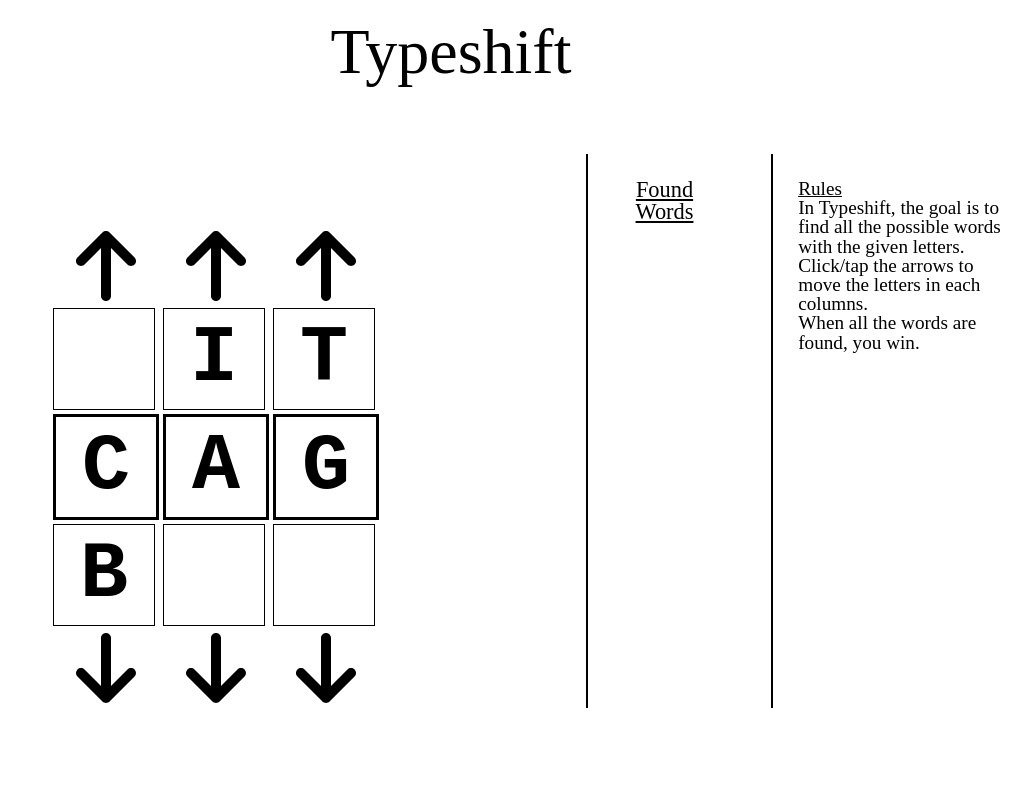
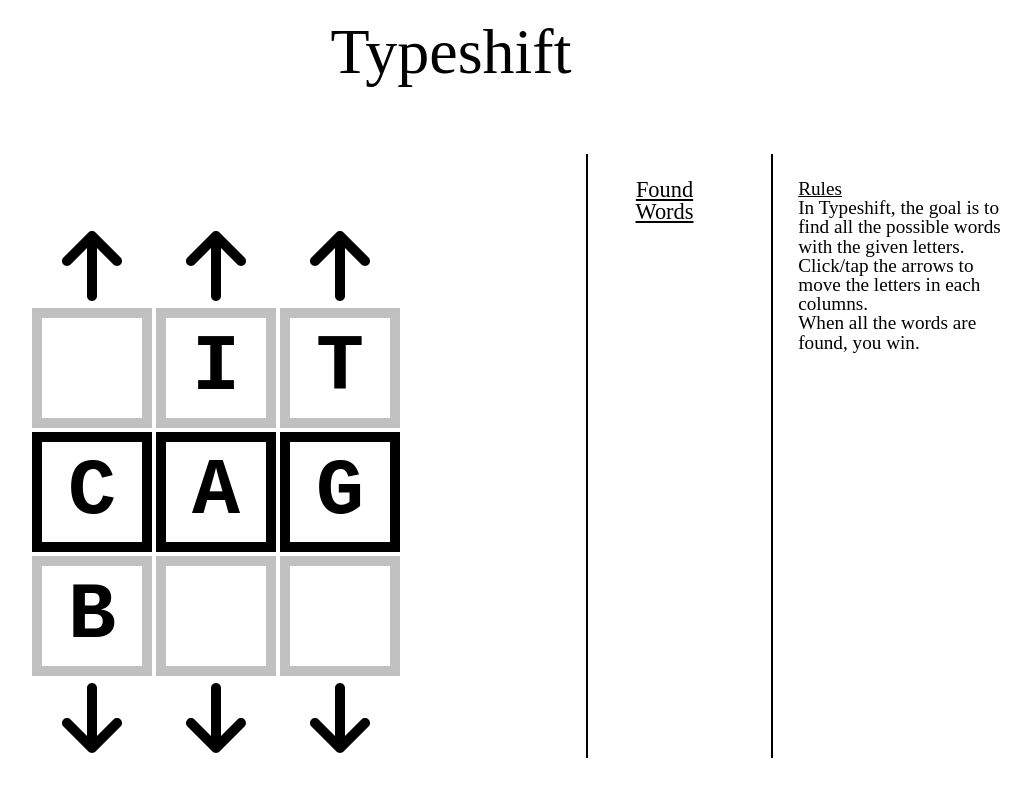
Before and after one commit to suzuhe481/typeshift, a React (Vite) app: page / in a window 1280 px wide. Shown: the top 796 px of the page, without its empty margins (189-1220 px from the left). Built offline with nearby package versions, Linux system fonts and the light colour scheme.

Commit message:
Thicker borders. Made selected word clearer

```diff
--- a/src/components/GameContainer/Game/Column/Column.scss
+++ b/src/components/GameContainer/Game/Column/Column.scss
@@ -23,7 +23,7 @@
   align-items: center;
   justify-content: center;
 
-  border: 1px solid black;
+  border: 10px solid rgb(192, 192, 192);
   margin: 2px;
 
   width: 100px;
@@ -31,5 +31,5 @@
 }
 
 .cell.selection {
-  border: 3px solid black;
+  border: 10px solid black;
 }
```
